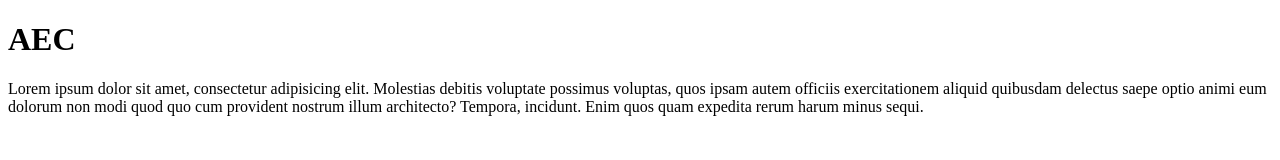
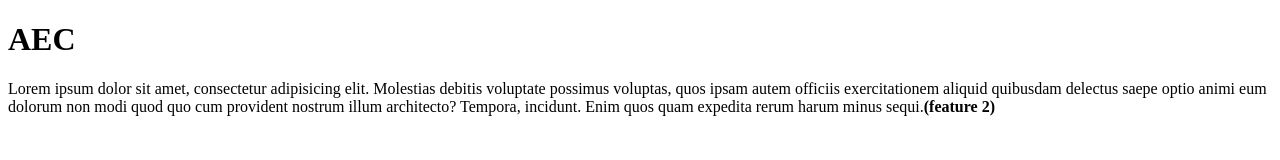
Before and after one commit to sujoyghosal2003/kuch_bhee, a plain HTML site: page kuch_bhee/index.html in a window 1280 px wide. Drawn offline with Linux system fonts and the light colour scheme.

Commit message:
Added feature 2 changes

```diff
--- a/kuch_bhee/index.html
+++ b/kuch_bhee/index.html
@@ -9,7 +9,7 @@
 <body>
     <header>
         <h1>AEC</h1>
-    <p>Lorem ipsum dolor sit amet, consectetur adipisicing elit. Molestias debitis voluptate possimus voluptas, quos ipsam autem officiis exercitationem aliquid quibusdam delectus saepe optio animi eum dolorum non modi quod quo cum provident nostrum illum architecto? Tempora, incidunt. Enim quos quam expedita rerum harum minus sequi.</p>
+    <p>Lorem ipsum dolor sit amet, consectetur adipisicing elit. Molestias debitis voluptate possimus voluptas, quos ipsam autem officiis exercitationem aliquid quibusdam delectus saepe optio animi eum dolorum non modi quod quo cum provident nostrum illum architecto? Tempora, incidunt. Enim quos quam expedita rerum harum minus sequi.<b>(feature 2)</b></p>
     </header>
 </body>
 </html>
```
